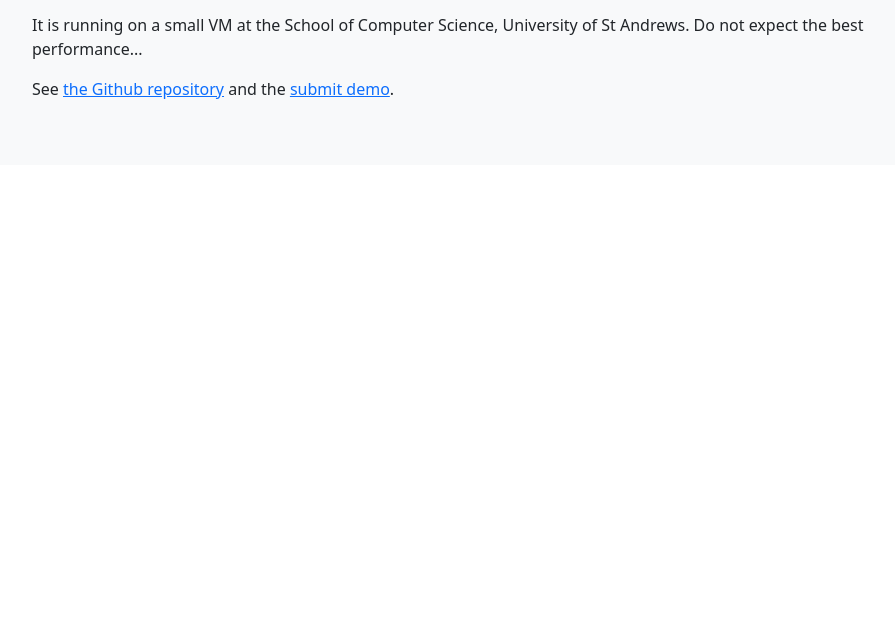
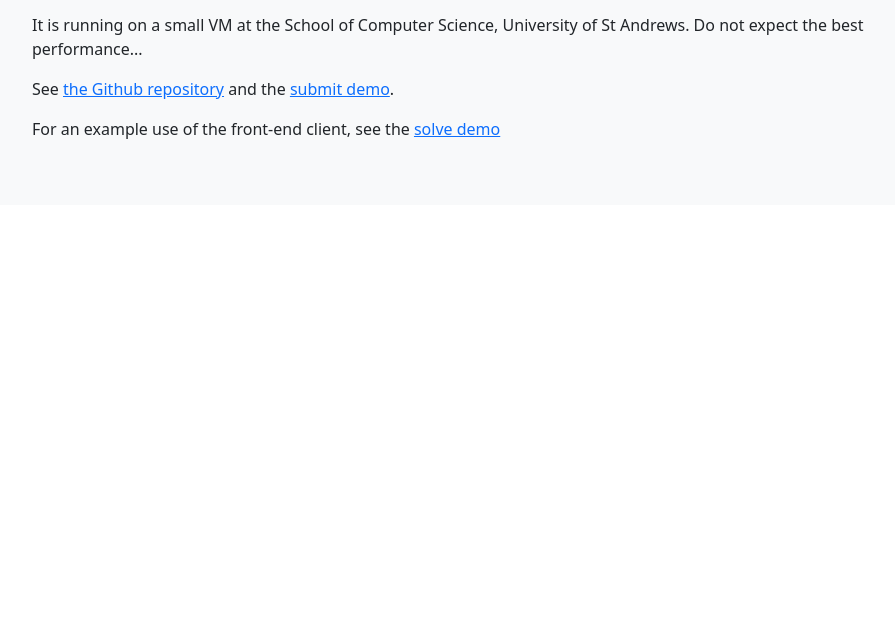
Before and after one commit to conjure-cp/conjure-aas, a website: page static/index.html in a window 1280 px wide. Shown: the part 171-800 px from the top of the page, without its empty margins (98-993 px from the left). Drawn offline with nearby package versions, Linux system fonts and the light colour scheme.

Commit message:
move client to static files and link to demo

```diff
--- a/static/index.html
+++ b/static/index.html
@@ -108,6 +108,9 @@
 
                         </p>See <a href="https://github.com/conjure-cp/conjure-aas">the Github repository</a> and the <a
                             href="submitDemo.html">submit demo</a>.</p>
+
+                        <p>For an example use of the front-end client, see the <a
+                            href="solveDemo.html">solve demo</a></p>
                     </div>
                 </div>
 
```
Also changed, not shown: static/client.js (renamed from client.js).
